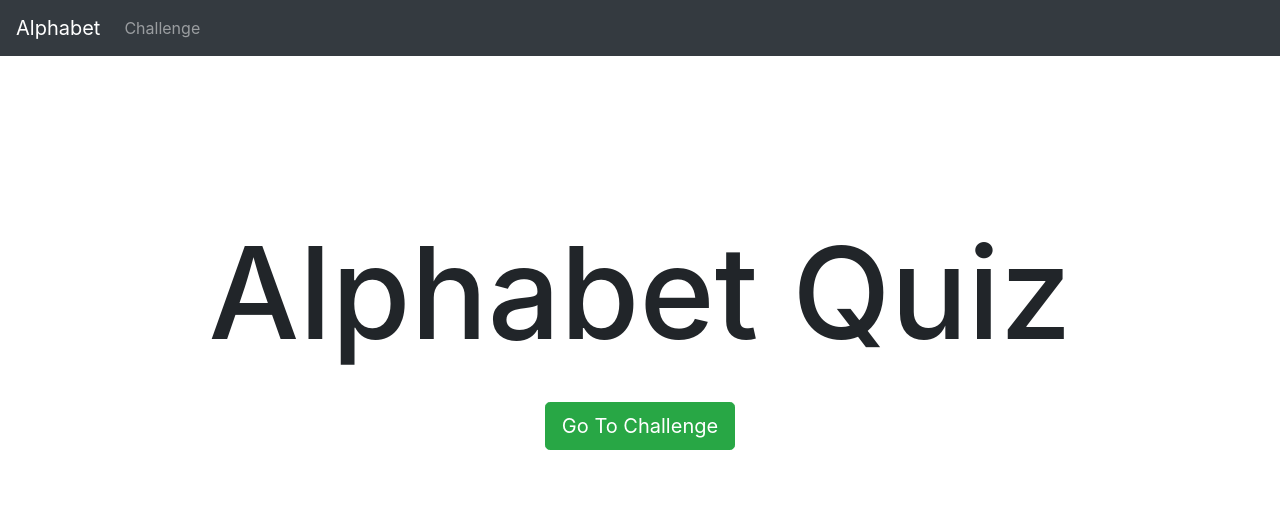
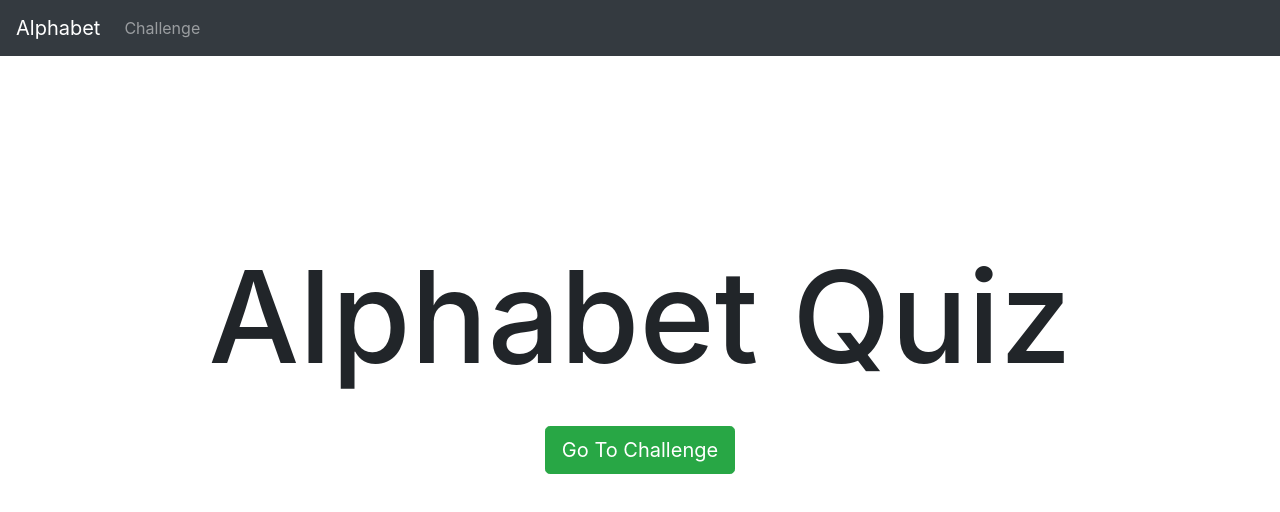
Before and after one commit to LaStudoAngular/angular-alphabet-app, an Angular app: page / in a window 1280 px wide. Shown: the top 512 px of the page. Built offline with nearby package versions, Linux system fonts and the light colour scheme.

Commit message:
feat: add bootstrap grid

```diff
--- a/src/app/app.component.html
+++ b/src/app/app.component.html
@@ -1,2 +1,8 @@
 <al-header></al-header>
-<router-outlet></router-outlet>
+<div class="container mt-4">
+  <div class="row">
+    <div class="col">
+      <router-outlet></router-outlet>
+    </div>
+  </div>
+</div>
--- a/src/app/service/char.service.ts
+++ b/src/app/service/char.service.ts
@@ -12,7 +12,7 @@ export class CharService {
     'трактор',
     'армавир',
     'амбразура'
-  ], false));
+  ], true));
 
   getChars(): Char[] {
     if (!JSON.parse(localStorage.getItem('chars'))) {
```
